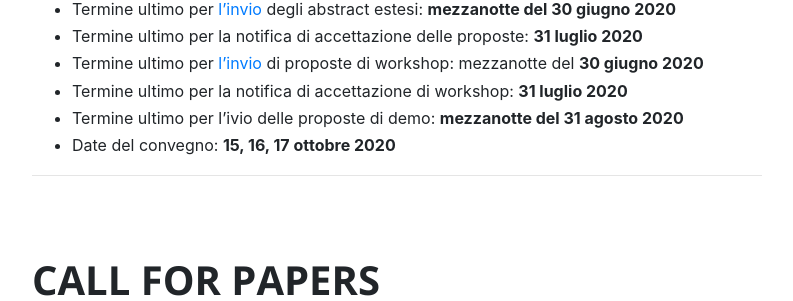
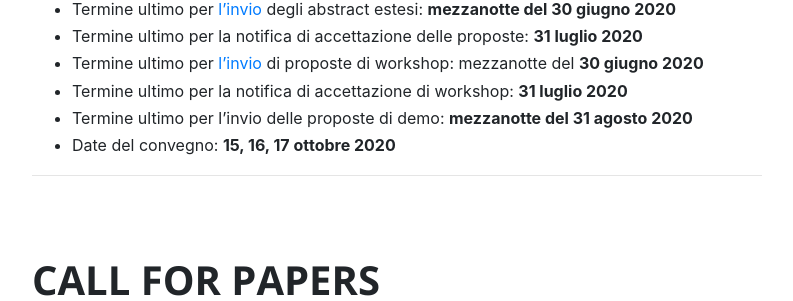
Before and after one commit to archeofoss/archeofoss2020, a Jekyll site: the page built from index.md, in a window 1280 px wide and 900 px high, scrolled down 1016 px. Shown: the part 152-453 px from the top of the window, without its empty margins (243-1036 px from the left). Built offline with Jekyll 4.4.1, drawn with Linux system fonts in a browser that asks for light colours; nearby versions of some CDN libraries.

Commit message:
Update index.md

```diff
--- a/index.md
+++ b/index.md
@@ -9,7 +9,7 @@ permalink: /
 - Termine ultimo per la notifica di accettazione delle proposte: **31 luglio 2020**
 - Termine ultimo per [l'invio](https://forms.gle/TCPNg7NNC3UvnFiEA) di proposte di workshop: mezzanotte del **30 giugno 2020**
 - Termine ultimo per la notifica di accettazione di workshop: **31 luglio 2020**
-- Termine ultimo per l'ivio delle proposte di demo: **mezzanotte del 31 agosto 2020**
+- Termine ultimo per l'invio delle proposte di demo: **mezzanotte del 31 agosto 2020**
 - Date del convegno: **15, 16, 17 ottobre 2020**
 
 ---
```
